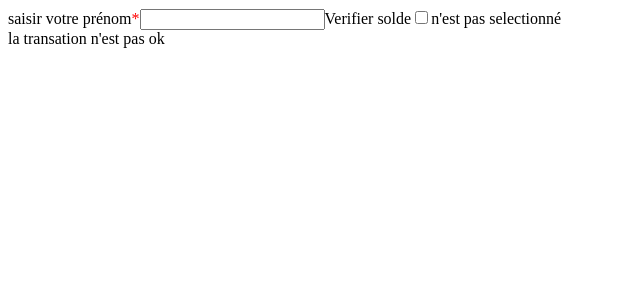
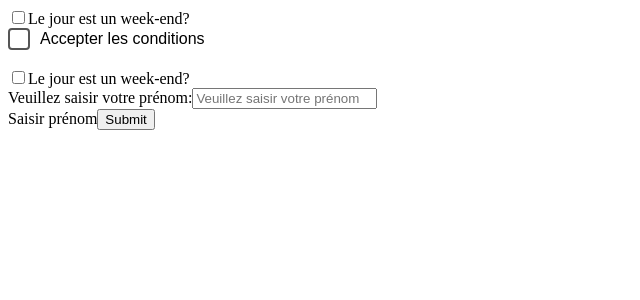
Before and after one commit to Malek-Ben-Anes/digital-means-school, a React (Vite) app: page / in a window 1280 px wide. Shown: the top 300 px of the page, without its empty margins (0-640 px from the left). Built offline with nearby package versions, Linux system fonts and the light colour scheme.

Commit message:
create checkbox

```diff
--- /dev/null
+++ b/src/App.css
@@ -0,0 +1,50 @@
+.checkbox-container {
+  display: flex;
+  align-items: center;
+  gap: 10px;
+  font-family: Arial, sans-serif;
+  cursor: pointer;
+  position: relative;
+}
+
+/* cacher la checkbox native */
+.checkbox-container input {
+  position: absolute;
+  opacity: 0;
+  cursor: pointer;
+}
+
+/* boîte personnalisée */
+.checkmark {
+  width: 18px;
+  height: 18px;
+  border: 2px solid #555;
+  border-radius: 4px;
+  display: inline-block;
+  position: relative;
+  transition: all 0.2s ease;
+}
+
+/* fond quand cochée */
+.checkbox-container input:checked + .checkmark {
+  background-color: #4caf50;
+  border-color: #4caf50;
+}
+
+/* symbole ✓ */
+.checkbox-container input:checked + .checkmark::after {
+  content: "";
+  position: absolute;
+  left: 4px;
+  top: 0px;
+  width: 5px;
+  height: 10px;
+  border: solid white;
+  border-width: 0 2px 2px 0;
+  transform: rotate(45deg);
+}
+
+/* effet hover */
+.checkbox-container:hover .checkmark {
+  border-color: #4caf50;
+}
--- a/src/App.jsx
+++ b/src/App.jsx
@@ -1,46 +1,38 @@
 import { useState } from "react";
 
 function App() {
-  const [isTansactionOk, setIsTransactionOk] = useState(false);
-
   return (
     <form>
-      <Input isMandatory={true} label="saisir votre prénom" />
-      <CheckBox label="Verifier solde" onVerifieEnfant={setIsTransactionOk} />
+      <input id="weekend-mars" type="checkBox" name="weekend" value={false} />
+      <label htmlFor="weekend-mars">Le jour est un week-end?</label>
+
+      <CheckBox text="Accepter les conditions" />
+
       <br />
-      {isTansactionOk ? "la transaction est ok" : " la transation n'est pas ok"}
+      <input type="checkBox" className="" name="jourferie" value={true} />
+      <label>Le jour est un week-end?</label>
+      <br />
+      <label htmlFor="champPrenom">Veuillez saisir votre prénom:</label>
+      <input
+        id="champPrenom"
+        type="text"
+        name="champlibre"
+        placeholder="Veuillez saisir votre prénom"
+      />
+      <br />
+      <label>Saisir prénom</label>
+      <button type="submit">Submit</button>
     </form>
   );
 }
 
-function Input({ label, isMandatory }) {
+function CheckBox({ text }) {
   return (
-    <>
-      <label>
-        {label}
-        <span style={{ color: "red" }}>{isMandatory && "*"}</span>
-      </label>
-      <input type="text" />
-    </>
-  );
-}
-
-function CheckBox({ label, onVerifieEnfant }) {
-  const [checked, setChecked] = useState(false);
-
-  const toggle = (e) => {
-    const checked = e.target.checked;
-    setChecked(checked);
-
-    onVerifieEnfant(checked);
-  };
-
-  return (
-    <>
-      <label>{label ?? "Veuillez cocher:"}</label>
-      <input type="checkbox" value={checked} onChange={toggle} />
-      {checked ? "c'est selectionné" : "n'est pas selectionné"}
-    </>
+    <label class="checkbox-container">
+      <input type="checkbox" />
+      <span class="checkmark"></span>
+      {text}
+    </label>
   );
 }
 
--- a/src/main.jsx
+++ b/src/main.jsx
@@ -1,6 +1,8 @@
 import { StrictMode } from "react";
 import { createRoot } from "react-dom/client";
 import App from "./App.jsx";
+
+import "./App.css";
 
 createRoot(document.getElementById("root")).render(
   <StrictMode>
```
